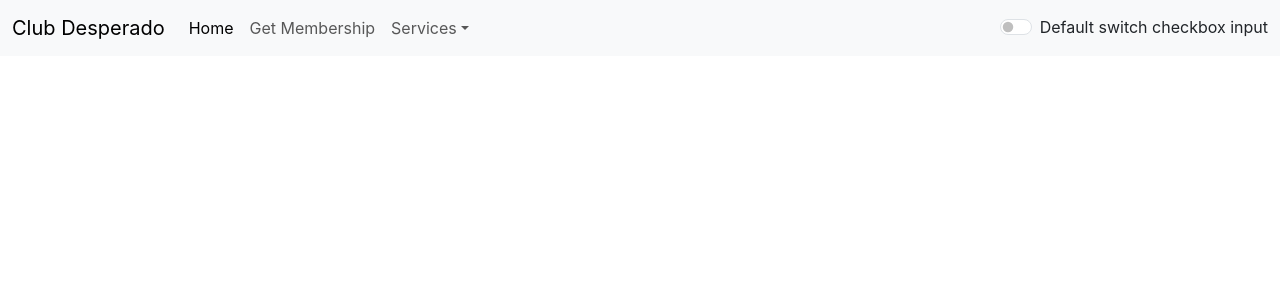
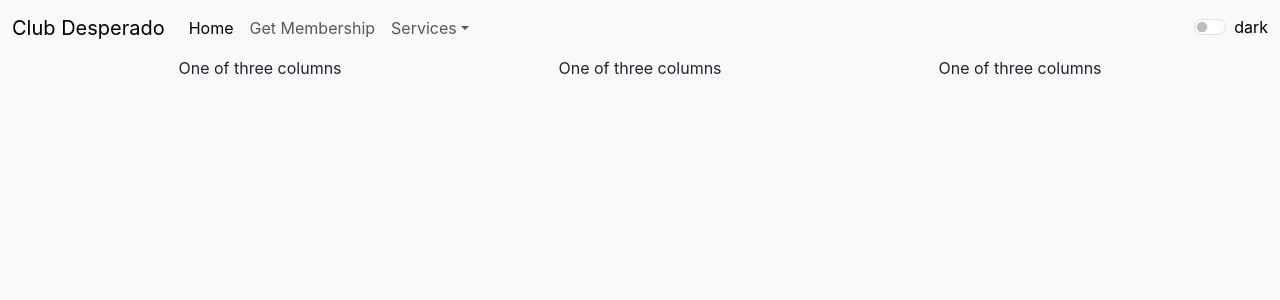
Before and after one commit to piyushkarmacharya/FunctionBasedComponentReact, a React (Create React App) app: page / in a window 1280 px wide. Shown: the top 300 px of the page. Built offline with nearby package versions, Linux system fonts and the light colour scheme.

Commit message:
created darkmode and light mode usintg state and props and hooks

```diff
--- a/src/App.js
+++ b/src/App.js
@@ -2,12 +2,23 @@ import logo from './logo.svg';
 import './App.css';
 import './components/NavBar'
 import NavBar from './components/NavBar';
+import Column from './components/Column';
+import { useState } from 'react';
 
 function App() {
+  const [themee,setThemee]=useState("light");
+  const changeThemee=(state)=>{
+    if(themee=='light'){
+      setThemee('dark');
+    }else{
+      setThemee('light');
+    }
+  }
   return (
-    <>
-    <NavBar></NavBar>
-    </>
+    <div className={`bg-${themee} text-${themee=='light'?'dark':'light'} min-vh-100`} >
+    <NavBar themee={themee} changeThemee={changeThemee}></NavBar>
+    <Column></Column>
+    </div>
   );
 }
 
--- /dev/null
+++ b/src/components/Column.js
@@ -0,0 +1,21 @@
+import React from 'react'
+
+export default function Column() {
+    return (
+        <div>
+            <div className="container text-center">
+                <div className="row align-items-start">
+                    <div className="col">
+                        One of three columns
+                    </div>
+                    <div className="col">
+                        One of three columns
+                    </div>
+                    <div className="col">
+                        One of three columns
+                    </div>
+                </div>
+            </div>
+        </div>
+    )
+}
--- a/src/components/NavBar.js
+++ b/src/components/NavBar.js
@@ -1,9 +1,11 @@
-import React from 'react'
+import React, { useState } from 'react'
+import PropTypes from 'prop-types';
 
-export default function NavBar() {
+export default function NavBar(props) {
+
   return (
     <div>
-      <nav className="navbar navbar-expand-lg bg-body-tertiary">
+      <nav className={`navbar navbar-expand-lg bg-${props.themee} navbar-${props.themee} `}>
   <div className="container-fluid">
     <a className="navbar-brand" href="/">Club Desperado</a>
     <button className="navbar-toggler" type="button" data-bs-toggle="collapse" data-bs-target="/navbarSupportedContent" aria-controls="navbarSupportedContent" aria-expanded="false" aria-label="Toggle navigation">
@@ -35,8 +37,8 @@ export default function NavBar() {
         <button className="btn btn-outline-success" type="submit">Search</button>
       </form> */}
       <div class="form-check form-switch">
-  <input class="form-check-input" type="checkbox" role="switch" id="flexSwitchCheckDefault"></input>
-  <label class="form-check-label" for="flexSwitchCheckDefault">Default switch checkbox input</label>
+  <input class="form-check-input" type="checkbox" role="switch" id="flexSwitchCheckDefault" onClick={props.changeThemee}></input>
+  <label class="form-check-label" for="flexSwitchCheckDefault" style={{color:props.themee=='light'?'black':'white'}}>{props.themee=='dark'?'light':'dark'}</label>
 </div>
 
 
@@ -46,3 +48,6 @@ export default function NavBar() {
     </div>
   )
 }
+NavBar.propTypes={
+    theme:PropTypes.string,
+}
```
